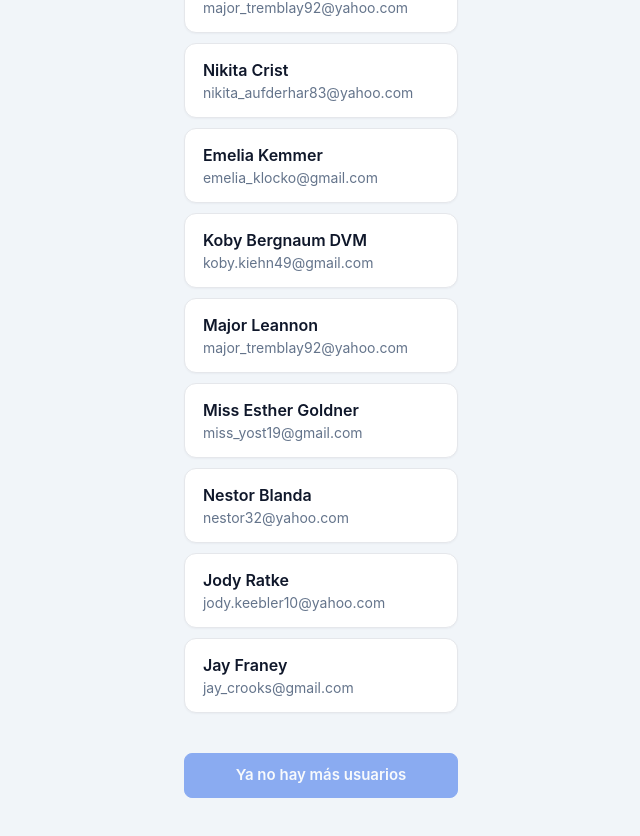
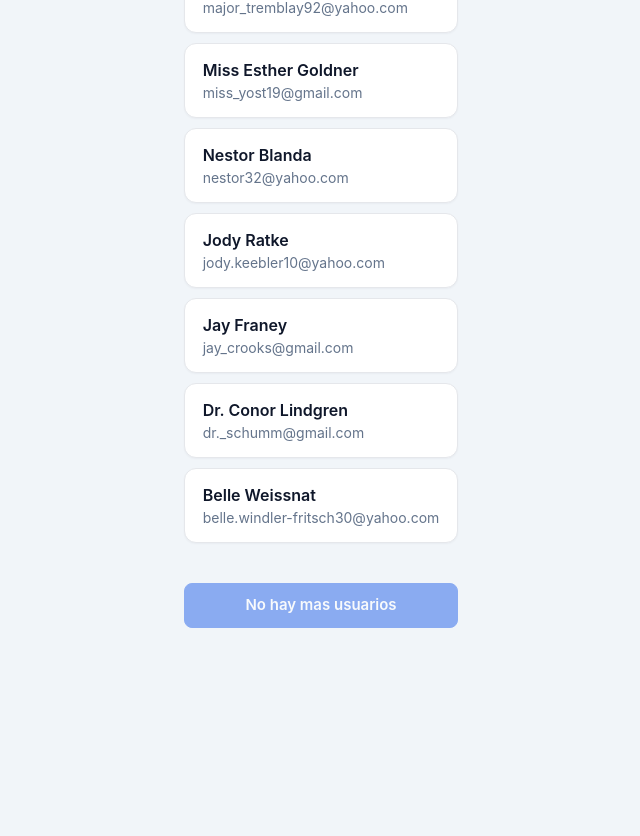
Before and after one commit to Avila-Pato/Interview__Challenges, a Next.js app: page /pruebas/reto-3 in a window 1280 px wide. Shown: the part 396-1232 px from the top of the page, without its empty margins (319-959 px from the left). After the commit the page ends 1064 px from the top, so only its background shows below. Built offline with nearby package versions, Linux system fonts and the light colour scheme.

Commit message:
Intersection observer no s epeude suar usecalback dentro de una funcion

```diff
--- a/app/pruebas/reto-3/page.tsx
+++ b/app/pruebas/reto-3/page.tsx
@@ -1,53 +1,45 @@
 "use client";
-import {useEffect, useRef, useState} from "react";
+import {useCallback, useEffect, useRef, useState} from "react";
 import { User } from "./types/type";
 import api, { MAX_USERS } from "./api/api";
 
 
 function App() {
+  const [users, setUsers] = useState<User[]>([]);
+  const scrollPointerRef = useRef<HTMLDivElement | null>(null)
 
-  const [users, setUsers] = useState<User[]>([]);
-  const scrollPonterRef = useRef<HTMLDivElement>(null);
-  const loadingRef = useRef(false);
+ const handleLoadMore = useCallback(() => {
+  api.list({ start: users.length, count: 8 }).then(({ items }) => {
+    setUsers((prev) => [...prev, ...items]);
+  });
+}, [users.length]);
 
-  function loadMore(start: number) {
-    if (loadingRef.current) return;
-    loadingRef.current = true;
-    api.list({ start }).then(({ items }) => {
-      setUsers((prev) => [...prev, ...items]);
-      loadingRef.current = false;
-    });
-  }
+  const disableButton =  users.length >= MAX_USERS
 
   useEffect(() => {
-    api.list().then(({ items }) => setUsers(items));
-  }, []);
-
-  const allLoaded = users.length >= MAX_USERS;
-
-  useEffect(() => {
-    if (allLoaded) return;
-    const start = users.length;
+    if(scrollPointerRef.current === null) return
 
     const observer = new IntersectionObserver((entries) => {
-      if (entries[0].isIntersecting) {
-        loadMore(start);
+      const entry = entries[0]
+      if(entry.isIntersecting){
+        handleLoadMore()
       }
-    });
+    })
+    observer.observe(scrollPointerRef.current)
 
-    if (scrollPonterRef.current) {
-      observer.observe(scrollPonterRef.current);
+    return  () => {
+      observer.disconnect()
     }
+  },[handleLoadMore])
 
-    return () => observer.disconnect();
-  }, [users.length, allLoaded])
+
 
   return (
     <main>
       <h1>Directorio de usuarios</h1>
       <ul>
         {users.map((user) => (
-          <li key={`${user.id}`}>
+          <li key={user.id}>
             <div>
               <strong>{user.name}</strong>
               <span>{user.email}</span>
@@ -55,9 +47,9 @@ function App() {
           </li>
         ))}
       </ul>
-      <div ref={scrollPonterRef}></div>
-      <button onClick={() => loadMore(users.length)} disabled={allLoaded}>
-        {allLoaded ? "Ya no hay más usuarios" : "Cargar más"}
+      <div ref={scrollPointerRef}></div>
+      <button onClick={handleLoadMore} disabled={disableButton}>
+        {disableButton ? "No hay mas usuarios" : "cargar mas"}
       </button>
     </main>
   );
```
